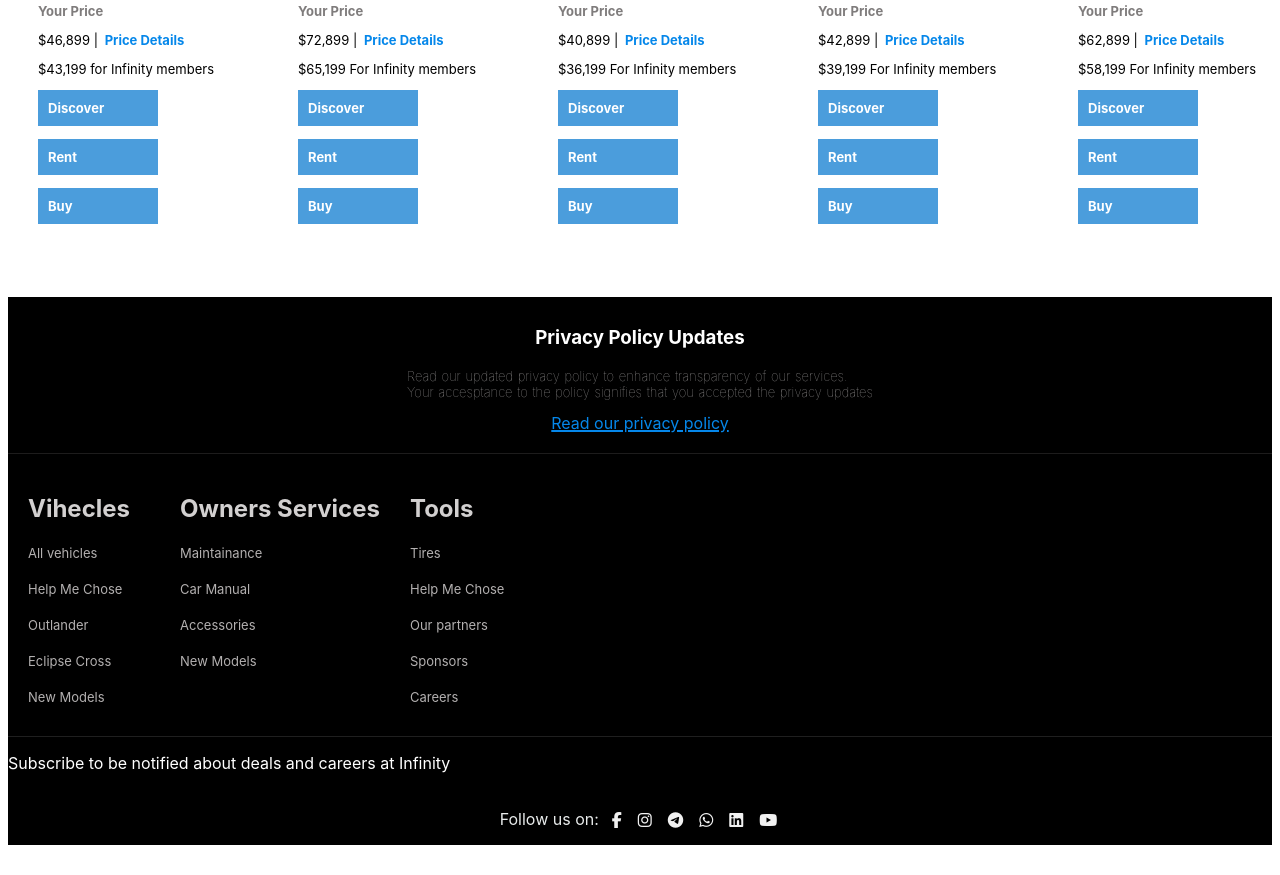
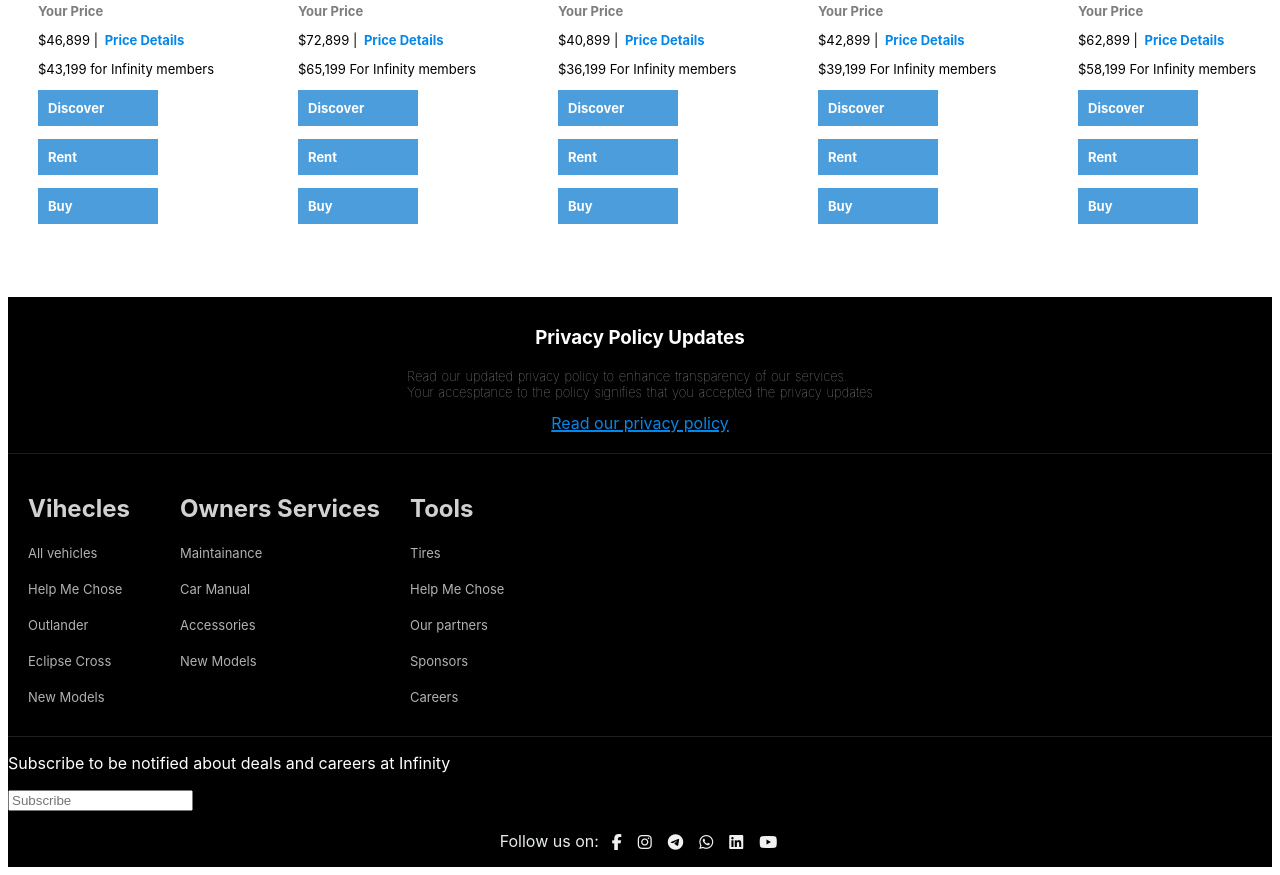
Before and after one commit to mnsengiyumva/Car-Dealership, a plain HTML site: page src/CarDealership.html in a window 1280 px wide. Shown: the part 1505-2380 px from the top of the page. Before the commit the page ends 2358 px from the top, so only its background shows below. Drawn offline with Linux system fonts and the light colour scheme.

Commit message:
last subscription

```diff
--- a/src/CarDealership.html
+++ b/src/CarDealership.html
@@ -300,6 +300,11 @@
 
         <div>
             <p>Subscribe to be notified about deals and careers at Infinity</p>
+            <label for="email" class="lastSub">
+                <form action="subscrition">
+                    <input class="subscribe" type="text" placeholder="Subscribe" accept="emailSpace">
+                </form>
+            </label>
         </div>
         <div class="last">
 
```
